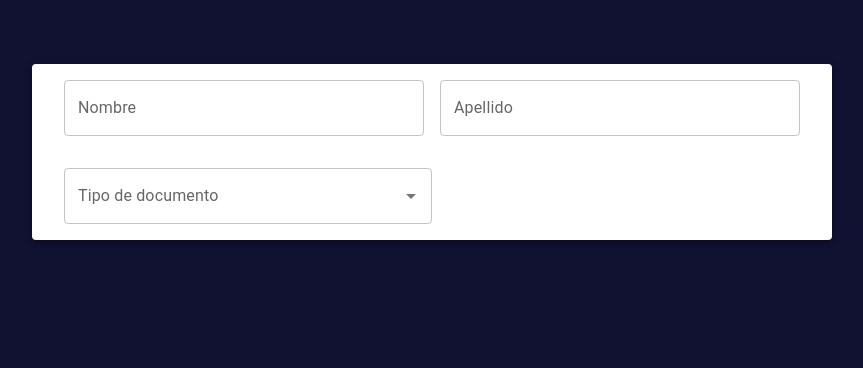
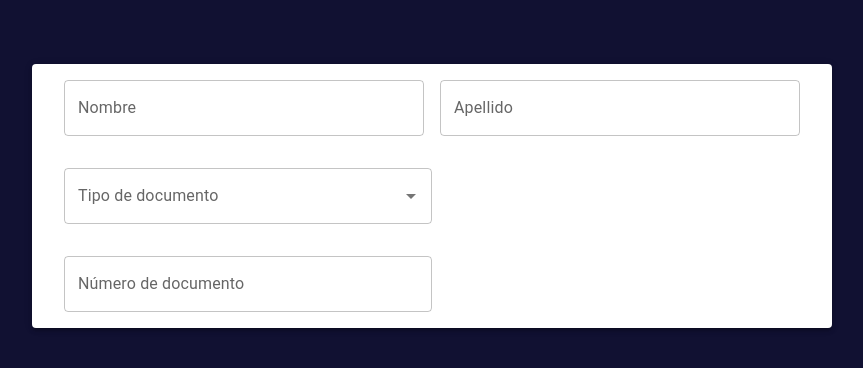
Before and after one commit to jolgo1989/madesForm, a React (Vite) app: page / in a window 1280 px wide. Shown: the top 368 px of the page, without its empty margins (208-1071 px from the left). Built offline with nearby package versions, Linux system fonts and the light colour scheme.

Commit message:
TextField de solo numero

```diff
--- a/src/components/Form.jsx
+++ b/src/components/Form.jsx
@@ -1,5 +1,14 @@
-import { Paper, TextField, Box, Autocomplete } from "@mui/material";
-import React from "react";
+import React, { useState } from "react";
+import {
+  Paper,
+  TextField,
+  Box,
+  Autocomplete,
+  Select,
+  MenuItem,
+  FormControl,
+  InputLabel,
+} from "@mui/material";
 
 import { useForm } from "react-hook-form";
 
@@ -13,11 +22,29 @@ const tipos = [
 
 const Form = () => {
   // Estado del valor seleccionado
-  const [valor, setValor] = React.useState(null);
+  const [valor, setValor] = useState(null);
 
   // Manejador del cambio de valor
   const handleChange = (event, newValue) => {
     setValor(newValue);
+  };
+
+  // TextField solo numero
+  const [numero, setNumero] = useState("");
+
+  const handleChangeNumero = (event) => {
+    setNumero(event.target.value);
+  };
+
+  const validarNumero = (event) => {
+    const valor = event.target.value;
+    if (isNaN(valor) || valor.includes(".")) {
+      // No es un número válido
+      event.target.value = numero; // Restaurar el valor anterior
+    } else {
+      // Es un número válido
+      handleChangeNumero(event); // Actualizar el estado
+    }
   };
 
   return (
@@ -79,6 +106,18 @@ const Form = () => {
               />
             )}
           />
+
+          <TextField
+            id="numero-input"
+            label="Número de documento"
+            variant="outlined"
+            value={numero}
+            onChange={validarNumero}
+            sx={{
+              mt: 4,
+              width: 1 / 2,
+            }}
+          />
         </Box>
       </form>
     </Paper>
```
